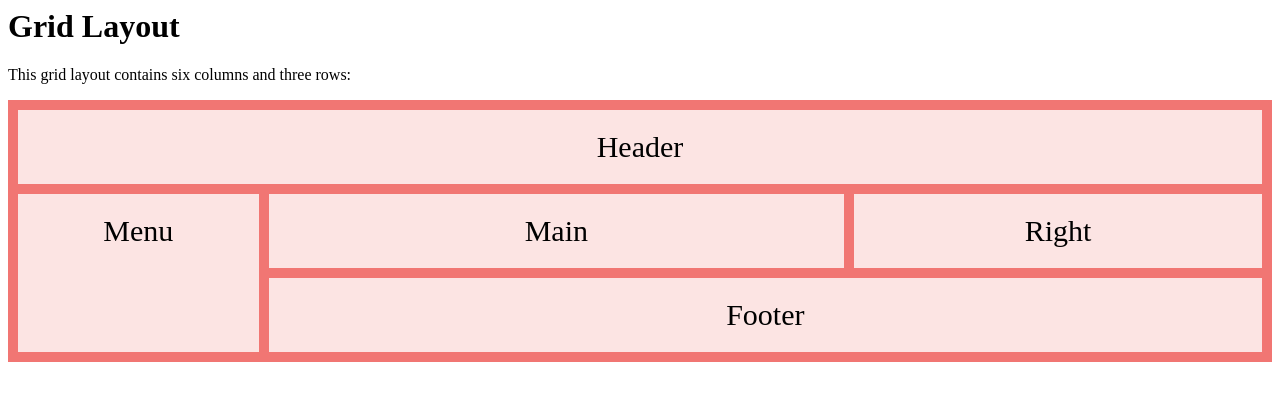
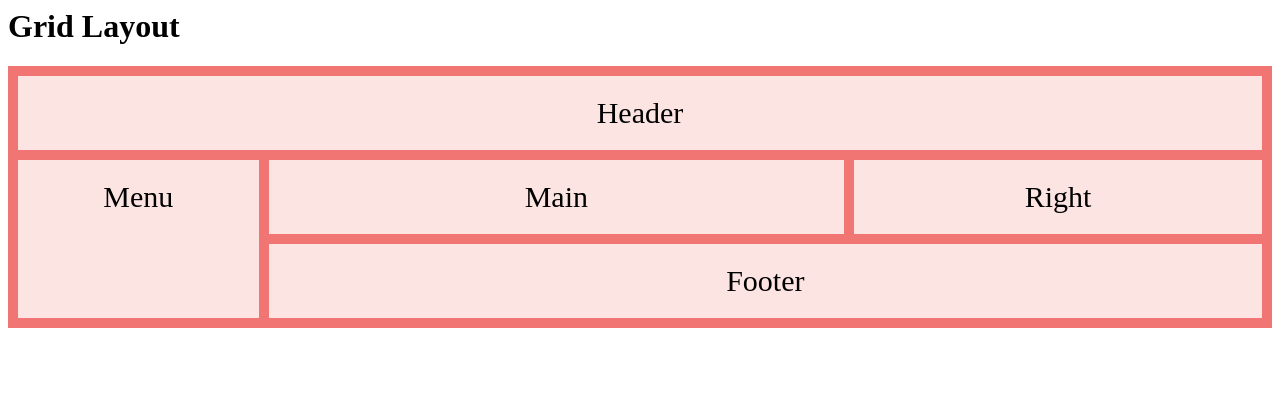
Before and after one commit to RaymondTan78/RaymondTan78.github.io, a plain HTML site: page index.html in a window 1280 px wide. Drawn offline with Linux system fonts and the light colour scheme.

Commit message:
Update index.html

```diff
--- a/index.html
+++ b/index.html
@@ -30,8 +30,6 @@
 
 <h1>Grid Layout</h1>
 
-<p>This grid layout contains six columns and three rows:</p>
-
 <div class="grid-container">
   <div class="item1">Header</div>
   <div class="item2">Menu</div>
```
